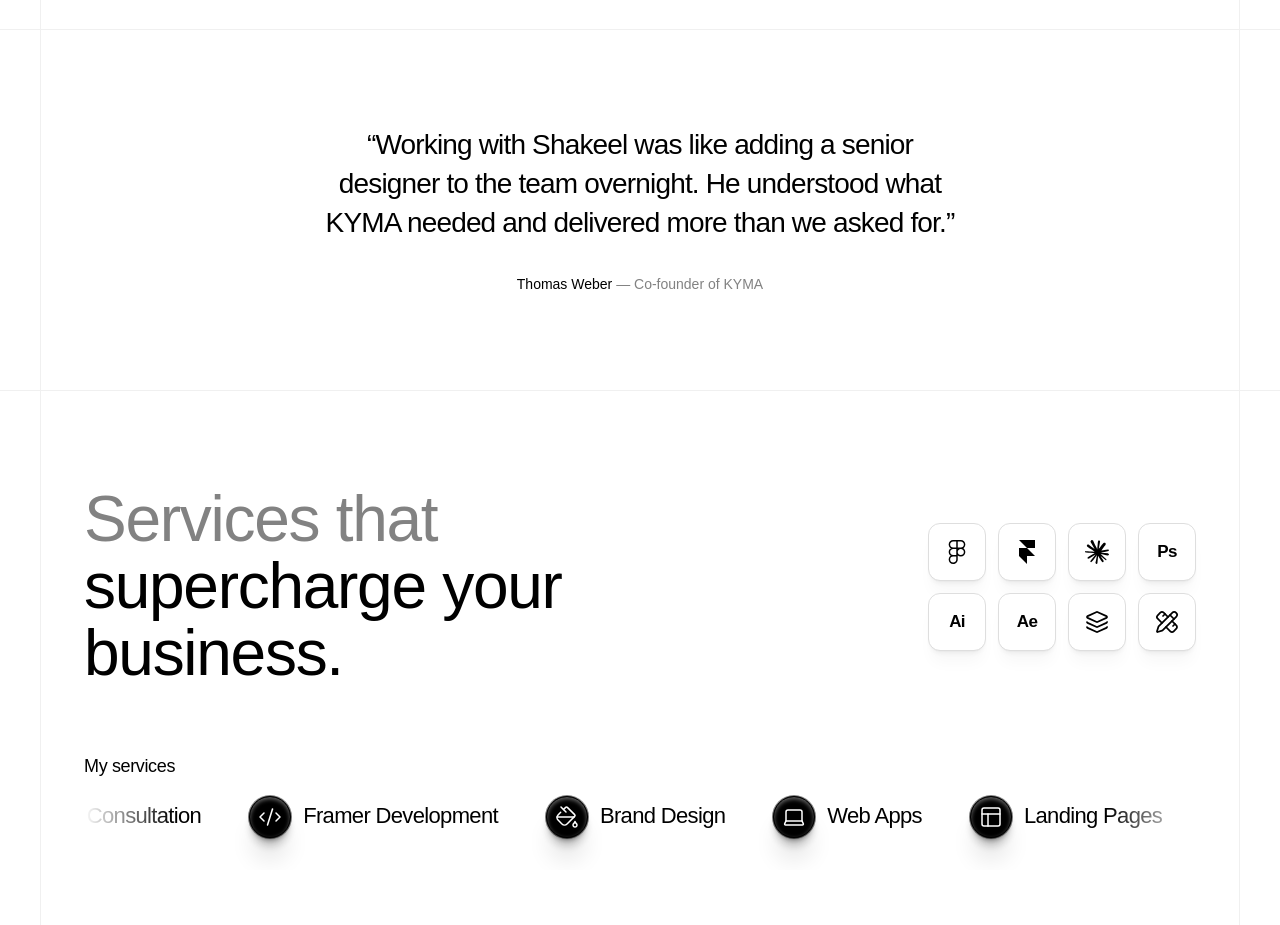
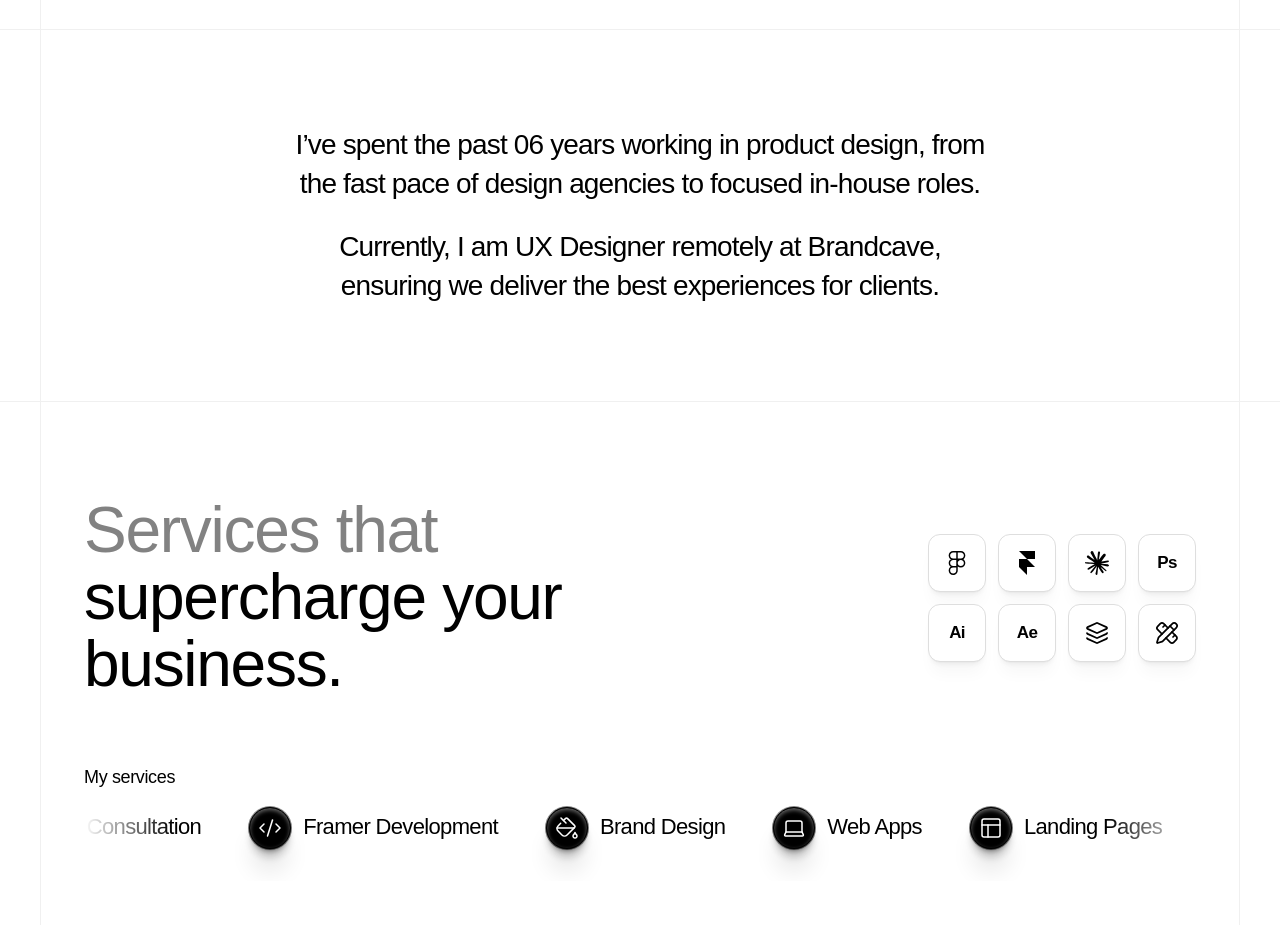
Before and after one commit to qazidadude-ux/portfolio, a Next.js app: page / in a window 1280 px wide. Shown: the part 2140-3065 px from the top of the page. Built offline with nearby package versions, Linux system fonts and the light colour scheme; a web font is replaced by a local one.

Commit message:
Replace featured client quote with first-person intro
Co-Authored-By: Claude Opus 5.5 <noreply@anthropic.com>

```diff
--- a/src/components/FeaturedQuote.tsx
+++ b/src/components/FeaturedQuote.tsx
@@ -1,20 +1,20 @@
-import { FEATURED_TESTIMONIAL } from "@/data/testimonials";
+import { INTRO } from "@/data/site";
 import { Reveal } from "@/components/motion/Reveal";
 
 export function FeaturedQuote() {
   return (
     <section className="container-max py-24">
       <Reveal>
-        <blockquote className="mx-auto flex max-w-[780px] flex-col items-center text-center">
-          <p className="text-[22px] font-medium leading-[1.4] tracking-[-0.03em] text-black text-balance md:text-[28px] md:leading-[39px]">
-            &ldquo;{FEATURED_TESTIMONIAL.quote}&rdquo;
-          </p>
-          <footer className="mt-8 text-sm text-gray-500">
-            <span className="font-medium text-black">{FEATURED_TESTIMONIAL.name}</span>
-            {" — "}
-            {FEATURED_TESTIMONIAL.role}
-          </footer>
-        </blockquote>
+        <div className="mx-auto flex max-w-[780px] flex-col gap-6 text-center">
+          {INTRO.map((paragraph) => (
+            <p
+              key={paragraph}
+              className="text-[22px] font-medium leading-[1.4] tracking-[-0.03em] text-black text-balance md:text-[28px] md:leading-[39px]"
+            >
+              {paragraph}
+            </p>
+          ))}
+        </div>
       </Reveal>
     </section>
   );
--- a/src/data/site.ts
+++ b/src/data/site.ts
@@ -22,6 +22,12 @@ export const NAV_LINKS = [
   { label: "Work", href: "#work" },
   { label: "Services", href: "#services" },
   { label: "Contact", href: "#contact" },
+] as const;
+
+// Short first-person intro shown right below the projects grid.
+export const INTRO = [
+  "I’ve spent the past 06 years working in product design, from the fast pace of design agencies to focused in-house roles.",
+  "Currently, I am UX Designer remotely at Brandcave, ensuring we deliver the best experiences for clients.",
 ] as const;
 
 export const HERO = {
--- a/src/data/testimonials.ts
+++ b/src/data/testimonials.ts
@@ -45,11 +45,3 @@ export const TESTIMONIALS: ReadonlyArray<{
     role: "CMO of TechVista",
   },
 ];
-
-// Featured pull-quote shown right below the hero projects grid.
-export const FEATURED_TESTIMONIAL = {
-  quote:
-    "Working with Shakeel was like adding a senior designer to the team overnight. He understood what KYMA needed and delivered more than we asked for.",
-  name: "Thomas Weber",
-  role: "Co-founder of KYMA",
-} as const;
```
